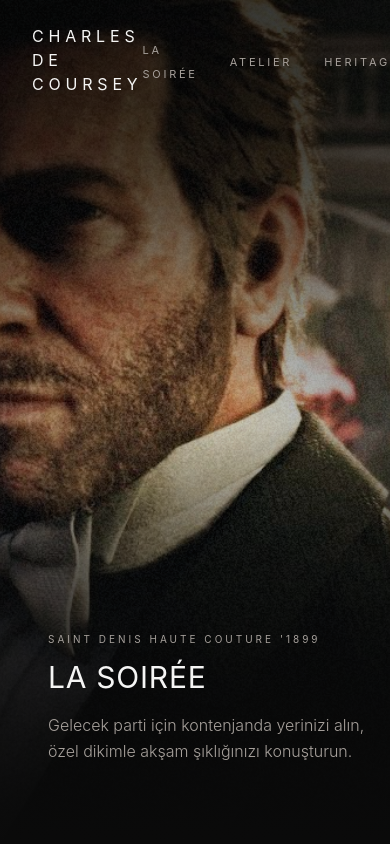
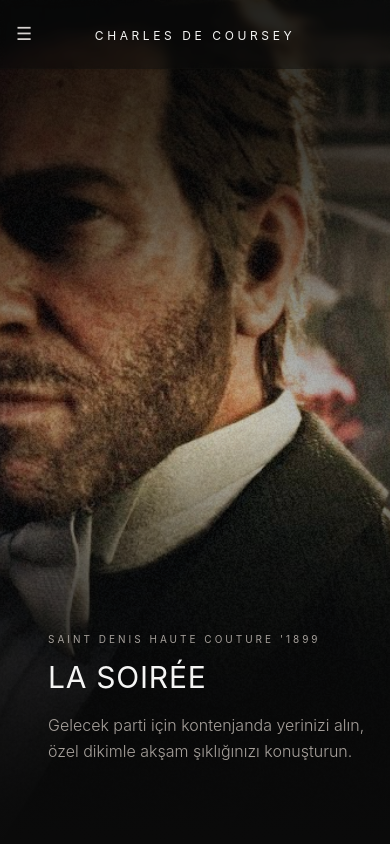
Before and after one commit to hera1312/e-ticaret, a React (Vite) app: page / in a window 390 px wide. Shown: the top 844 px of the page. Built offline with nearby package versions, Linux system fonts and the light colour scheme.

Commit message:
fix: navBar component and resolve routing bug

```diff
--- a/src/components/Navbar.jsx
+++ b/src/components/Navbar.jsx
@@ -3,6 +3,15 @@ import { Link } from 'react-router-dom';
 
 function Navbar() {
   const [isScrolled, setIsScrolled] = useState(false);
+  const [isOpen, setIsOpen] = useState(false);
+
+  const navLinks = [
+    { name: 'La Soirée', path: '/la-soiree' },
+    { name: 'Atelier', path: '/atelier' },
+    { name: 'Heritage', path: '/heritage' },
+    { name: 'Booking', path: '/booking' }
+  ];
+
 
   useEffect(() => {
     const handleScroll = () => {
@@ -21,53 +30,69 @@ function Navbar() {
 
   return (
     <nav
-      className={`fixed top-0 left-0 w-full z-50 px-8 md:px-16 transition-all duration-500 ease-in-out flex justify-between items-center ${
-        isScrolled
-          ? 'bg-neutral-950/95 shadow-lg border-b border-stone-900/50 py-4'
-          : 'bg-transparent border-b border-transparent py-6'
+      className={`fixed top-0 left-0 w-full z-50 px-4 md:px-16 transition-all duration-500 ease-in-out flex justify-between items-center ${
+        isScrolled || isOpen
+          ? 'bg-neutral-950/98 shadow-lg border-b border-stone-900/50 py-4'
+          : 'bg-neutral-950/40 backdrop-blur-xs border-b border-stone-900/20 py-5'
       }`}
     >
+
+
+      <div className="flex md:hidden items-center justify-start w-16">
+        <button
+          onClick={() => setIsOpen(!isOpen)}
+          className="text-stone-300 hover:text-amber-500 transition-colors text-lg focus:outline-none"
+        >
+          {isOpen ? '×' : '☰'}
+        </button>
+      </div>
+
+
+      <div className="flex-1 md:flex-none text-center md:text-left">
         <Link
           to="/"
-        className="font-(--font-luxury-serif) text-l tracking-[0.3em] uppercase text-stone-100 hover:text-amber-500 transition-colors duration-300"
+          onClick={() => setIsOpen(false)}
+          className="font-(--font-luxury-serif) text-[12px] sm:text-sm md:text-l tracking-[0.3em] uppercase text-stone-100 hover:text-amber-500 transition-colors duration-300"
         >
           Charles de Coursey
         </Link>
+      </div>
 
-      <ul className="flex items-center gap-8 md:gap-12">
-        <li>
+
+      <div className="w-16 md:hidden" />
+
+      <ul className="hidden md:flex items-center gap-8 md:gap-12">
+        {navLinks.map((link) => (
+          <li key={link.path}>
             <Link
-            to="/la-soiree"
+              to={link.path}
               className="font-(--font-luxury-sans) text-[11px] tracking-[0.25em] uppercase text-stone-400 hover:text-stone-100 transition-colors duration-300"
             >
-            La Soirée
+              {link.name}
             </Link>
           </li>
-        <li>
+        ))}
+      </ul>
+
+
+      <div className={`fixed inset-0 bg-neutral-950/98 transition-all duration-500 ease-in-out flex flex-col justify-center items-center gap-8 z-40 md:hidden ${
+        isOpen ? 'opacity-100 visible pointer-events-auto' : 'opacity-0 invisible pointer-events-none'
+      }`}>
+        <ul className="flex flex-col items-center gap-8 text-center">
+          {navLinks.map((link) => (
+            <li key={link.path}>
               <Link
-            to="/atelier"
-            className="font-(--font-luxury-sans) text-[11px] tracking-[0.25em] uppercase text-stone-400 hover:text-stone-100 transition-colors duration-300"
+                to={link.path}
+                onClick={() => setIsOpen(false)}
+                className="font-(--font-luxury-serif) text-xl tracking-[0.3em] uppercase text-stone-400 hover:text-stone-100 transition-colors duration-300 block py-2"
               >
-            Atelier
+                {link.name}
               </Link>
             </li>
-        <li>
-          <Link
-            to="/heritage"
-            className="font-(--font-luxury-sans) text-[11px] tracking-[0.25em] uppercase text-stone-400 hover:text-stone-100 transition-colors duration-300"
-          >
-            Heritage
-          </Link>
-        </li>
-        <li>
-          <Link
-            to="/booking"
-            className="font-(--font-luxury-sans) text-[11px] tracking-[0.25em] uppercase text-stone-400 hover:text-stone-100 transition-colors duration-300"
-          >
-            Booking
-          </Link>
-        </li>
+          ))}
         </ul>
+      </div>
+
     </nav>
   );
 }
--- a/src/pages/LaSoireePage.jsx
+++ b/src/pages/LaSoireePage.jsx
@@ -1,6 +1,5 @@
 import React from 'react';
 import { motion } from 'framer-motion';
-// Hatalı StarBorder kaldırıldı, yerine jilet gibi Button bileşenimiz bağlandı:
 import Button from '../components/Button.jsx';
 import lafemmeImage from '../assets/lafemme.png';
 import lhommeImage from '../assets/lhomme.png';
```
Lines whose indentation alone changed are shown as unchanged.
